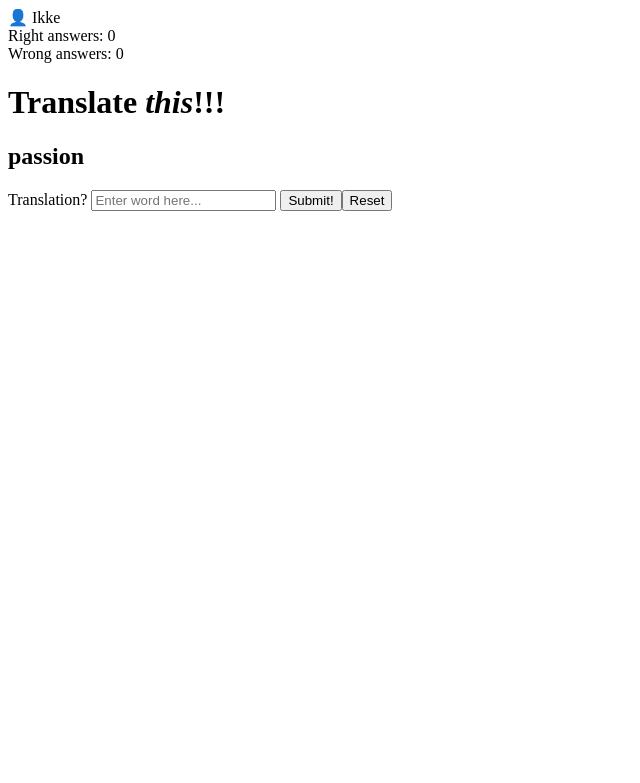
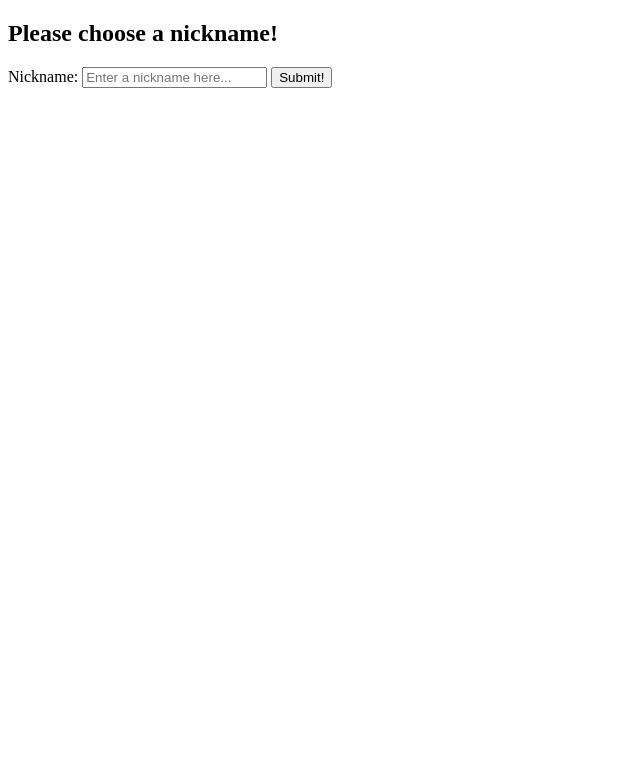
Before and after one commit to becodeorg/verou-4-the-language-quiz-Jonasi-Deetens, a PHP site: page / in a window 1280 px wide. Shown: the top 783 px of the page, without its empty margins (0-640 px from the left). Run offline with PHP 8.4, Linux system fonts and the light colour scheme.

Commit message:
Add form to select a nickname before playing

```diff
--- a/classes/LanguageGame.php
+++ b/classes/LanguageGame.php
@@ -29,57 +29,44 @@ class LanguageGame
         session_start();
 
         if (isset($_SESSION['player'])) $this->player = $_SESSION['player'];
-        else {
-            $this->player = new Player("Ikke");
+        else if (isset($_POST["nickname"])) {
+            $this->player = new Player($_POST["nickname"]);
             $_SESSION['player'] = $this->player;
         }
 
-        echo $this->player->getName();
-
         // TODO: check for option A or B
-        if (empty($_POST)) {
+        if (empty($_POST) || isset($_POST["nickname"])) {
             $this->generateRandomWord();
-            $this->printScore();
-            echo "<h1>Translate <i>this</i>!!!</h1>";
-            echo "<h2>" . $this->word->getWord() . "</h2>";
-        } else if (!isset($_POST["reset"])) {
+        } else if (isset($_POST["reset"])) {
+            $this->player->resetScore();
+            $_SESSION["message"] = "Score has been reset!";
+        } else if (isset($_POST["new"])) {
+            unset($_SESSION["player"]);
+        } else {
             $word = $_SESSION['currentWord'];
             $answer = $_POST["translationBar"];
 
             if($word->verify($answer)) {
                 $this->player->incrementScore();
-                $this->printScore();
                 if ($this->player->getRightAnswers() === 10)
                 {
-                    echo "<h1>Congratulations, you won!</h1>";
+                    $_SESSION["message"] = "Congratulations, you won!";
                     $_POST["gameover"] = true;
 
                 } else {
-                    echo "<h1>Correct!</h1>";
+                    $_SESSION["message"] =  "Correct";
                 }
             } else {
                 $this->player->incrementWrongScore();
-                $this->printScore();
                 if ($this->player->getWrongAnswers() === 10)
                 {
-                    echo "<h1>Failure as always, atleast you didn't get a 0.. Did you?</h1>";
+                    $_SESSION["message"] =  "Failure as always, atleast you didn't get a 0.. Did you?";
                     $_POST["gameover"] = true;
 
                 } else {
-                    echo "<h1>Failed, The correct answer was: " . $word->getTranslation() . "</h1>";
+                    $_SESSION["message"] =  "Failed, The correct answer was: " . $word->getTranslation();
                 }
             }
-        } else {
-            $this->player->resetScore();
-            echo "<h1>Score has been reset!</h1>";
         }
     }
-
-    public function printScore()
-    {
-        echo "<br>";
-        echo "Right answers: " . $this->player->getRightAnswers();
-        echo "<br>";
-        echo "Wrong answers: " . $this->player->getWrongAnswers();
-    }
 }
--- a/index.php
+++ b/index.php
@@ -20,4 +20,9 @@ require_once 'classes/Word.php';
 $game = new LanguageGame();
 $game->run();
 
+// Check for session variables
+$player; $word;
+if (isset($_SESSION['player'])) $player = $_SESSION['player'];
+if (isset($_SESSION['currentWord'])) $word = $_SESSION['currentWord'];
+
 require 'view.php';
--- a/view.php
+++ b/view.php
@@ -11,14 +11,28 @@
 	<!-- TODO: add a form for the user to play the game -->
     <main>
         <form method="POST">
-            <?php if (empty($_POST)): ?>
+            <?php if (isset($player)): ?>
+                <h1>Translate <i>this</i>!!!</h1>
+                <h2><?= $player->getName(); ?></h2>
+                <h2><?= $word->getWord(); ?></h2>
+                <p>Right answers: <?= $player->getRightAnswers(); ?></p>
+                <p>Wrong answers: <?= $player->getWrongAnswers(); ?></p>
+                <?php if (empty($_POST) || isset($_POST["nickname"])): ?>
                     <label for="translationBar">Translation?</label>
                     <input type="text" id="translationBar" name="translationBar" placeholder="Enter word here...">
                     <button type="submit">Submit!</submit>
                 <?php elseif (!isset($_POST["gameover"])): ?>
+                    <p><?= $_SESSION["message"] ?></p>
                     <button type="submit">New word!</submit>
                 <?php endif;?>
                 <button name="reset" type="submit">Reset</submit>
+                <button name="new" type="submit">New Game</submit>
+            <?php else: ?>
+                <h2>Please choose a nickname!</h2>
+                <label for="nickname">Nickname:</label>
+                <input type="text" id="nickname" name="nickname" placeholder="Enter a nickname here...">
+                <button type="submit">Submit!</submit>
+            <?php endif; ?>
         </form>
     </main>
 </body>
```
Lines whose indentation alone changed are shown as unchanged.
